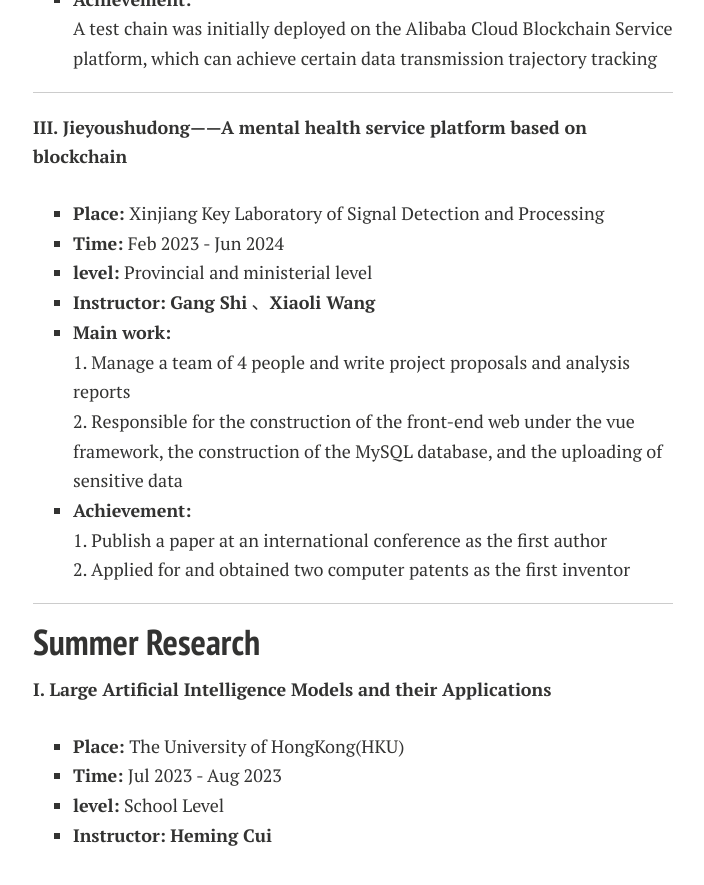
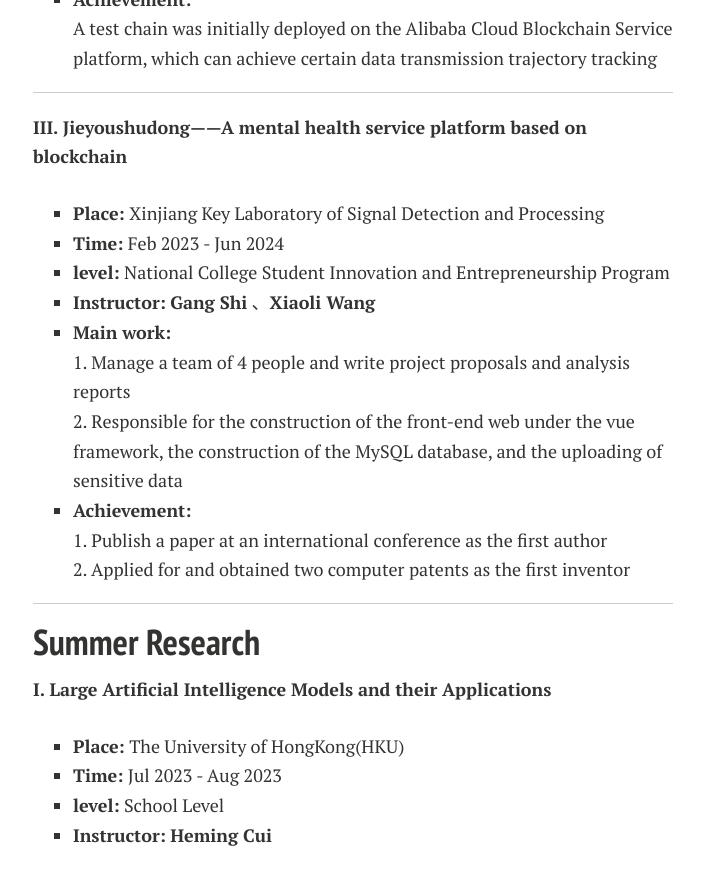
Before and after one commit to Tianze-Unimelb/Tianze.github.io, a Jekyll site: the page built from projects.md, in a window 1280 px wide and 900 px high, scrolled down 995 px. Shown: the top 885 px of the window, without its empty margins (287-991 px from the left). Built offline with Jekyll 4.4.1, drawn with Linux system fonts in a browser that asks for light colours; nearby versions of some CDN libraries; comment, search, counter and statistics services are not loaded; a style sheet for code colours, icons or effects is not loaded.

Commit message:
Update projects.md

```diff
--- a/projects.md
+++ b/projects.md
@@ -33,7 +33,7 @@ title: Projects
 
 - **Place:** Xinjiang Key Laboratory of Signal Detection and Processing
 - **Time:** Feb 2023 - Jun 2024
-- **level:** Provincial and ministerial level
+- **level:** National College Student Innovation and Entrepreneurship Program
 - **Instructor:** **Gang Shi** 、**Xiaoli Wang**
 - **Main work:** <br>1. Manage a team of 4 people and write project proposals and analysis reports<br>2. Responsible for the construction of the front-end web under the vue framework, the construction of the MySQL database, and the uploading of sensitive data<br>
 - **Achievement:** <br>1. Publish a paper at an international conference as the first author<br>2. Applied for and obtained two computer patents as the first inventor<br>
```
